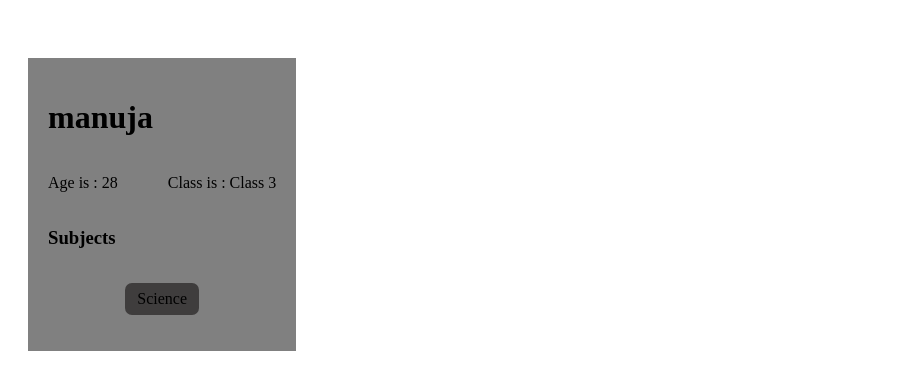
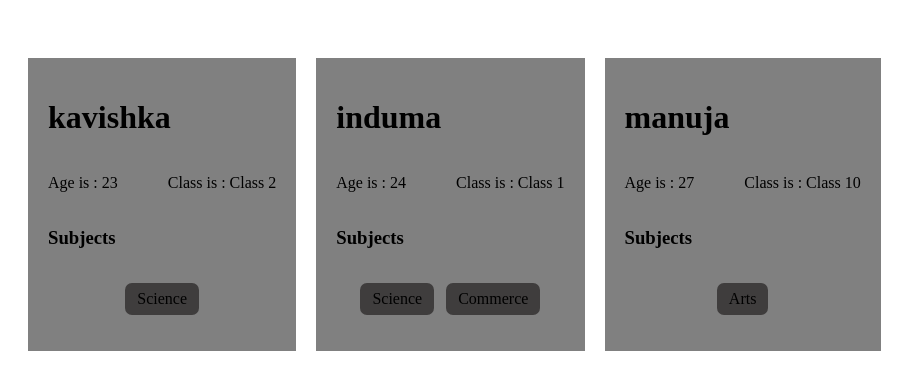
Before and after one commit to Kavishka15055/Nodejs_Practical, a website: page index.html in a window 1280 px wide. Shown: the top 390 px of the page, without its empty margins (0-916 px from the left). Drawn offline with Linux system fonts and the light colour scheme.

Commit message:
Update index.html

```diff
--- a/index.html
+++ b/index.html
@@ -10,11 +10,16 @@
   <body>
       <main class="main">
 
+
+
+
+
+
 <div class="card">
-            <h1 class="name">manuja</h1>
+            <h1 class="name">kavishka</h1>
             <div class="infor">
-                <p>Age is : 28</p>
-                <p>Class is : Class 3</p>
+                <p>Age is : 23</p>
+                <p>Class is : Class 2</p>
             </div>
             <h3>Subjects</h3>
             <div class="subjects">
@@ -22,6 +27,31 @@
             </div>
         </div>
 
+
+<div class="card">
+            <h1 class="name">induma</h1>
+            <div class="infor">
+                <p>Age is : 24</p>
+                <p>Class is : Class 1</p>
+            </div>
+            <h3>Subjects</h3>
+            <div class="subjects">
+                <p>Science</p><p>Commerce</p>
+            </div>
+        </div>
+
+<div class="card">
+            <h1 class="name">manuja</h1>
+            <div class="infor">
+                <p>Age is : 27</p>
+                <p>Class is : Class 10</p>
+            </div>
+            <h3>Subjects</h3>
+            <div class="subjects">
+                <p>Arts</p>
+            </div>
+        </div>
+
       </main>
   </body>
   </html>
```
